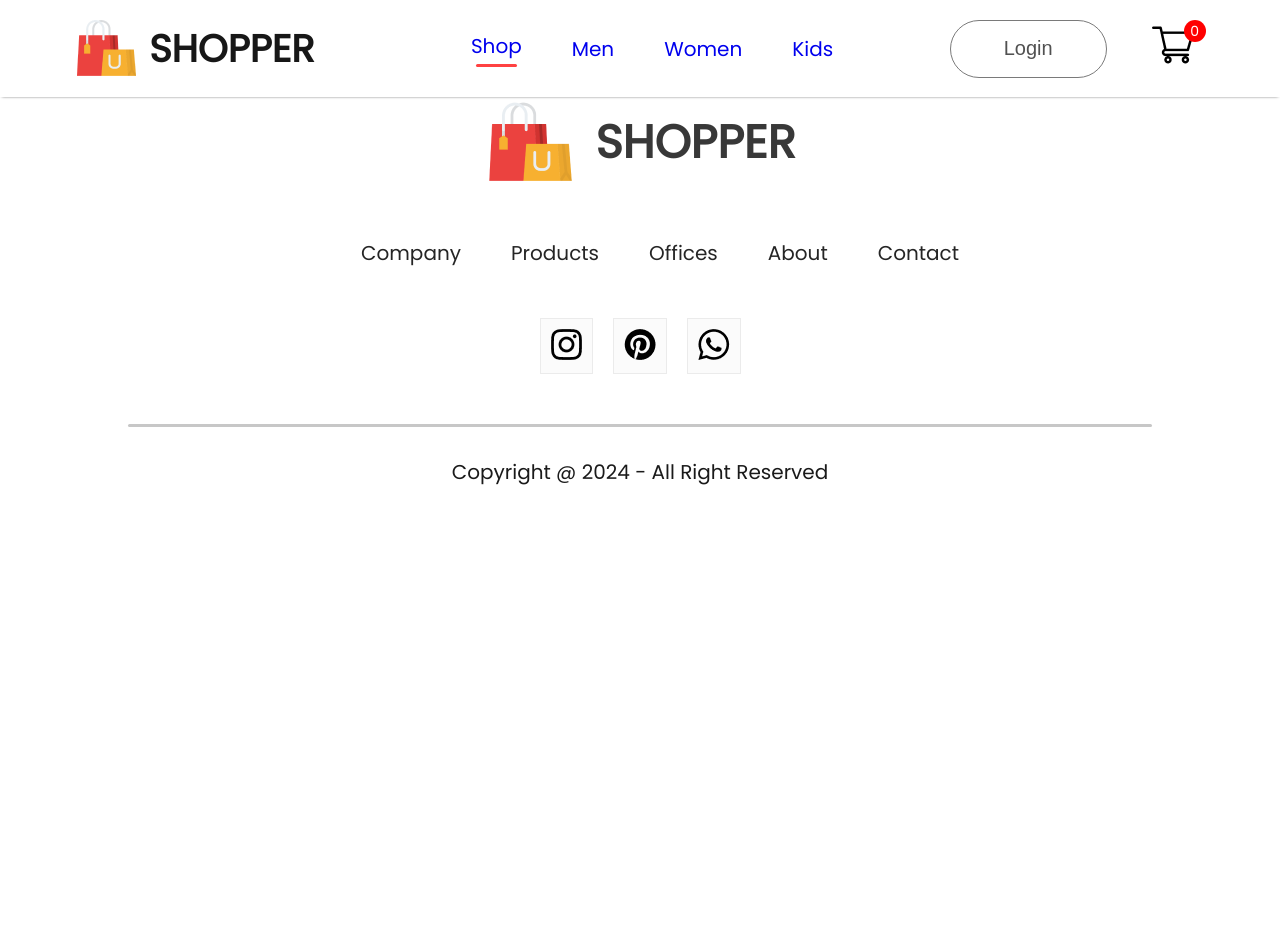
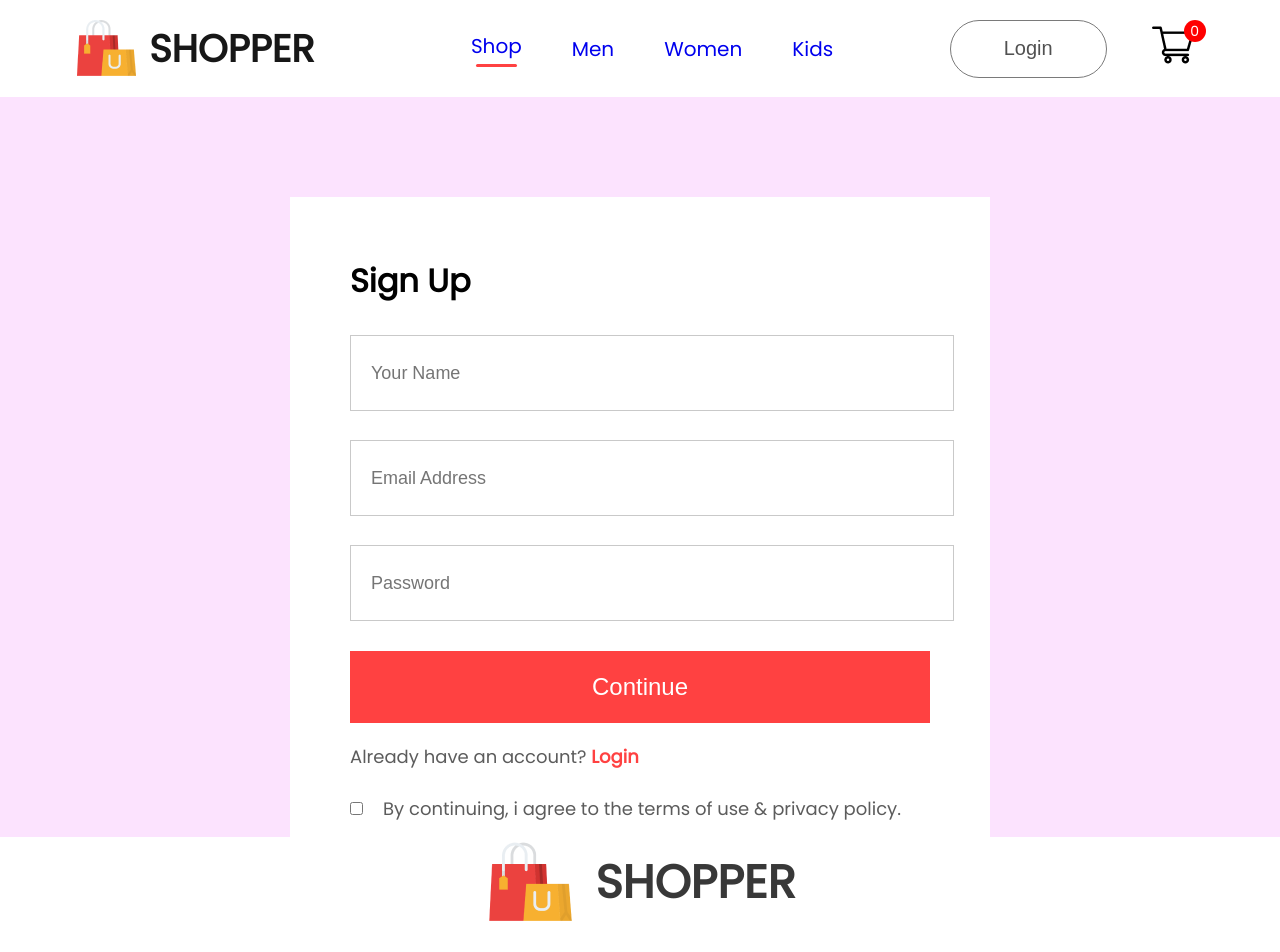
Before and after one commit to EngrMunir/e-commerce, a React (Vite) app: page /login in a window 1280 px wide. Shown: the top 952 px of the page. Before the commit the page ends 800 px from the top, so only its background shows below. Built offline with nearby package versions, Linux system fonts and the light colour scheme.

Commit message:
signup page ready

```diff
--- a/src/App.jsx
+++ b/src/App.jsx
@@ -6,6 +6,9 @@
 import Cart from "./Pages/Cart";
 import LoginSignup from "./Pages/LoginSignup";
 import Footer from "./Components/Footer/Footer";
+import men_banner from './Components/Assets/banner_mens.png';
+import women_banner from './Components/Assets/banner_women.png';
+import kid_banner from './Components/Assets/banner_kids.png';
 
 
 function App() {
@@ -16,9 +19,9 @@
       <Navbar/>
       <Routes>
         <Route path="/" element={<Shop/>}></Route>
-        <Route path="/mens" element={<ShopCategory category="men"/>}></Route>
-        <Route path="/womens" element={<ShopCategory category="women"/>}></Route>
-        <Route path="/kids" element={<ShopCategory category="kid"/>}></Route>
+        <Route path="/mens" element={<ShopCategory banner={men_banner} category="men"/>}></Route>
+        <Route path="/womens" element={<ShopCategory banner={women_banner} category="women"/>}></Route>
+        <Route path="/kids" element={<ShopCategory banner={kid_banner} category="kid"/>}></Route>
         <Route path="/product" element={<Product/>}>
           <Route path=":productId" element={<Product/>}></Route>
         </Route>
@@ -27,7 +30,6 @@
       </Routes>
       <Footer/>
       </BrowserRouter>
-
     </div>
   )
 }
--- /dev/null
+++ b/src/Pages/CSS/LoginSignup.css
@@ -0,0 +1,64 @@
+.loginsignup{
+    width: 100%;
+    height: 80vh;
+    background: #fce3fe;
+    padding-top: 100px;
+}
+
+.loginsignup-container{
+    width: 580px;
+    height: 600px;
+    background: white;
+    margin: auto;
+    padding: 40px 60px;
+}
+.loginsignup-container h1{
+    margin: 20px 0px;
+}
+.loginsignup-fields{
+    display: flex;
+    flex-direction: column;
+    gap: 29px;
+    margin-top: 30px;
+
+}
+
+.loginsignup-fields input{
+    height: 72px;
+    width: 100%;
+    padding-left: 20px;
+    border:1px solid #c9c9c9;
+    outline:none;
+    color:#5c5c5c;
+    font-size: 18px;
+}
+.loginsignup-container button{
+    width: 580px;
+    height: 72px;
+    color:white;
+    background:#ff4141;
+    margin-top: 30px;
+    border:none;
+    font-size: 24px;
+    font-weight: 500;
+    cursor: pointer;
+}
+.loginsignup-login{
+    margin-top: 20px;
+    color: #5c5c5c;
+    font-size: 18px;
+    font-weight: 500;
+}
+.loginsignup-login span{
+    color: #ff4141;
+    font-weight: 600;
+}
+.loginsignup-agree{
+    display: flex;
+    align-items: center;
+    margin-top: 25px;
+    gap: 20px;
+    color: #5c5c5c;
+    font-size: 18px;
+    font-weight: 500;
+}
--- a/src/Pages/CSS/ShopCategory.css
+++ b/src/Pages/CSS/ShopCategory.css
@@ -0,0 +1,40 @@
+.shopcategory-banner{
+    display: block;
+    margin: 30px auto;
+    width: 82%;
+}
+
+.shopcategory-indexSort{
+    display: flex;
+    margin: 0px 170px;
+    justify-content: space-between;
+    align-items: center;
+}
+
+.shopcategory-sort{
+    padding: 10px 20px;
+    border-radius: 40px;
+    border: 1px solid #888;
+}
+.shopcategory-indexSort p span{
+    font-weight: 600;
+}
+.shopcategory-products{
+    margin: 20px 170px;
+    display: grid;
+    grid-template-columns: 1fr 1fr 1fr 1fr;
+}
+.shopcategory-loadmore{
+    display: flex;
+    justify-content: center;
+    align-items: center;
+    margin: 150px auto;
+    width: 233px;
+    height: 69px;
+    border-radius: 75px;
+    background: #ededed;
+    color:#787878;
+    font-size:18px;
+    font-weight: 500;
+
+}
--- a/src/Pages/LoginSignup.jsx
+++ b/src/Pages/LoginSignup.jsx
@@ -1,8 +1,22 @@
+import './CSS/LoginSignup.css';
 
 const LoginSignup = () => {
     return (
-        <div>
-
+        <div className="loginsignup">
+            <div className="loginsignup-container">
+                <h1>Sign Up</h1>
+                <div className="loginsignup-fields">
+                    <input type="text" placeholder="Your Name"/>
+                    <input type="email" placeholder="Email Address"/>
+                    <input type="password" placeholder="Password" />
+                </div>
+                <button>Continue</button>
+                <p className="loginsignup-login">Already have an account? <span>Login</span></p>
+                <div className="loginsignup-agree">
+                    <input type="checkbox" />
+                    <p>By continuing, i agree to the terms of use & privacy policy.</p>
+                </div>
+            </div>
         </div>
     );
 };
--- a/src/Pages/ShopCategory.jsx
+++ b/src/Pages/ShopCategory.jsx
@@ -1,8 +1,36 @@
-
-const ShopCategory = () => {
+import { useContext } from "react";
+import { ShopContext } from "../Context/ShopContext";
+import './CSS/ShopCategory.css';
+import dropdown_icon from '../Components/Assets/dropdown_icon.png'
+import Item from '../Components/Item/Item'
+const ShopCategory = (props) => {
+    const { all_product } = useContext(ShopContext)
     return (
-        <div>
-
+        <div className='shop-category'>
+            <img className="shopcategory-banner" src={props.banner} alt="" />
+            <div className="shopcategory-indexSort">
+                <p>
+                    <span>Showing 1-12</span> out of 36 products
+                </p>
+                <div className="shopcategory-sort">
+                    Sort by <img src={dropdown_icon} alt="" />
+                </div>
+            </div>
+            <div className="shopcategory-products">
+                {
+                    all_product.map((item, i)=>{
+                        if(props.category === item.category){
+                            return <Item key={i} id={item.id} name={item.name} image={item.image} new_price={item.new_price} old_price={item.old_price}/>
+                        }
+                        else{
+                            return null;
+                        }
+                    })
+                }
+            </div>
+            <div className="shopcategory-loadmore">
+                Explore More
+            </div>
         </div>
     );
 };
```
